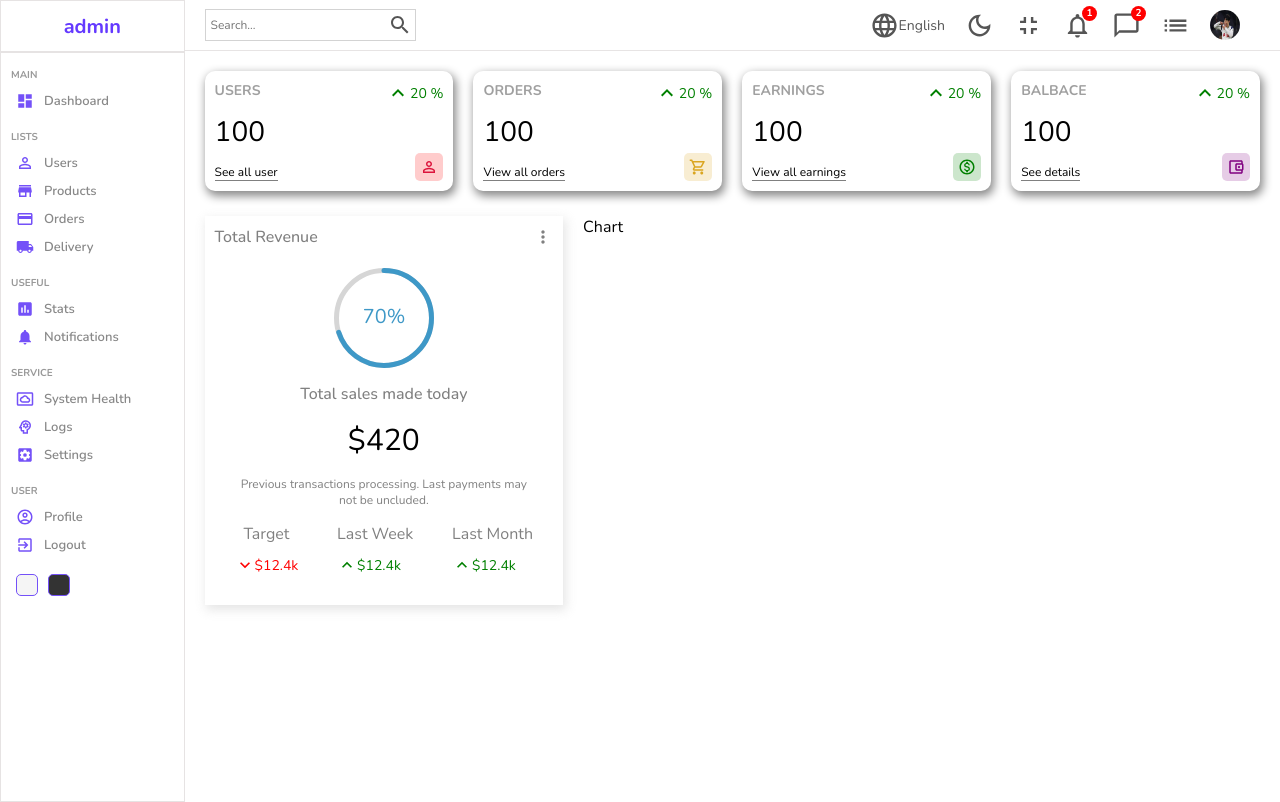
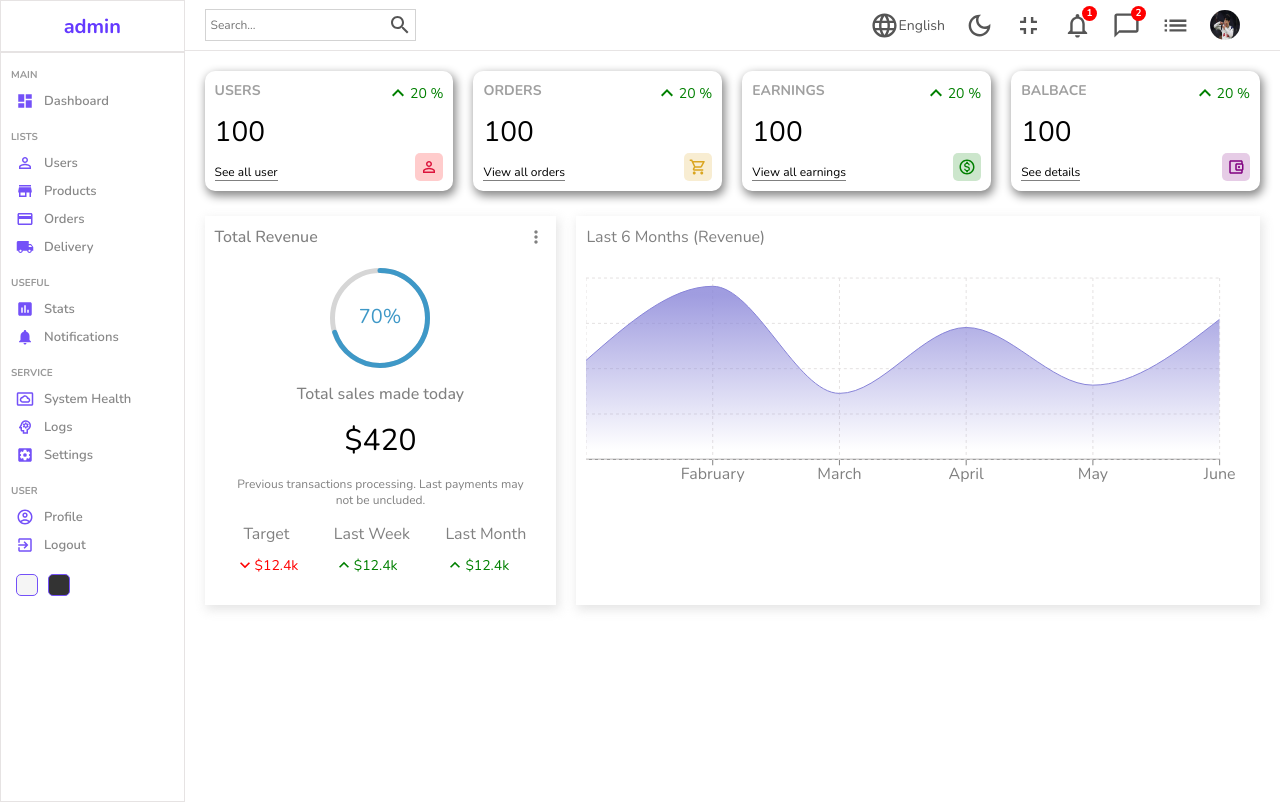
Before and after one commit to yoondotcom/React-Admin-Panel-Tutorial, a React (Create React App) app: page / in a window 1280 px wide. Built offline with nearby package versions, Linux system fonts and the light colour scheme.

Commit message:
chart 작성

```diff
--- a/package.json
+++ b/package.json
@@ -15,6 +15,7 @@
     "react-dom": "^17.0.2",
     "react-router-dom": "^6.2.2",
     "react-scripts": "5.0.0",
+    "recharts": "^2.1.9",
     "sass": "^1.49.9",
     "web-vitals": "^2.1.4"
   },
--- a/src/components/chart/Chart.jsx
+++ b/src/components/chart/Chart.jsx
@@ -1,8 +1,35 @@
 import "./chart.scss"
+import { AreaChart, Area, XAxis, YAxis, CartesianGrid, Tooltip, ResponsiveContainer } from 'recharts';
+
+const data = [
+    { name: "January", Total: 1200 },
+    { name: "Fabruary", Total: 2100 },
+    { name: "March", Total: 800 },
+    { name: "April", Total: 1600 },
+    { name: "May", Total: 900 },
+    { name: "June", Total: 1700 },
+];
 
 const Chart = () => {
     return (
-        <div className="chart">Chart</div>
+        <div className="chart">
+            <div className="title">Last 6 Months (Revenue)</div>
+            <ResponsiveContainer width="100%" aspect={3/1}>
+                <AreaChart width={730} height={250} data={data}
+                  margin={{ top: 10, right: 30, left: 0, bottom: 0 }}>
+                  <defs>
+                    <linearGradient id="total" x1="0" y1="0" x2="0" y2="1">
+                      <stop offset="5%" stopColor="#8884d8" stopOpacity={0.8}/>
+                      <stop offset="95%" stopColor="#8884d8" stopOpacity={0}/>
+                    </linearGradient>
+                  </defs>
+                  <XAxis dataKey="name" stroke="gray"/>
+                  <CartesianGrid strokeDasharray="3 3" className="chartGrid" stroke="gray"/>
+                  <Tooltip />
+                  <Area type="monotone" dataKey="Total" stroke="#8884d8" fillOpacity={1} fill="url(#total)" />
+                </AreaChart>
+            </ResponsiveContainer>
+        </div>
     )
 }
 
--- a/src/components/chart/chart.scss
+++ b/src/components/chart/chart.scss
@@ -1,3 +1,15 @@
 .chart {
     flex: 4;
+    -webkit-box-shadow: 2px 4px 10px 1px rgba(0, 0, 0, 0.47);
+    box-shadow: 2px 4px 10px 1px rgba(201, 201, 201, 0.47);
+    padding: 10px;
+    color: gray;
+
+    .title {
+        margin-bottom: 20px;
+    }
+
+    .chartGrid {
+        stroke: rgb(228, 225, 225);
+    }
 }
```
Also changed, not shown: 1 other file (tests, documents, lock files or other folders).
